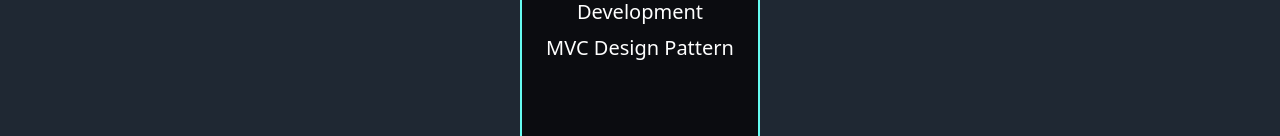
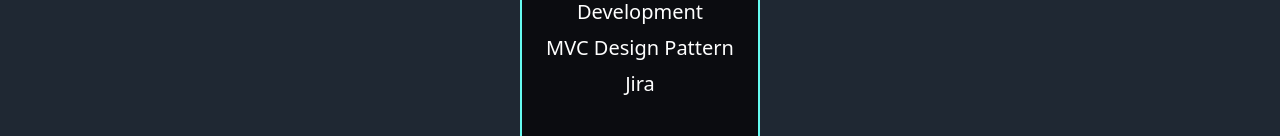
Before and after one commit to TandeepGill/Portfolio, a Next.js app: page /skills in a window 1280 px wide. Shown: the part 664-800 px from the top of the page. Built offline with nearby package versions, Linux system fonts and the light colour scheme; a web font is replaced by a local one.

Commit message:
Updated Other Tools section on Skills page.

```diff
--- a/pages/skills/index.js
+++ b/pages/skills/index.js
@@ -27,6 +27,7 @@
     'Postman',
     'Test Driven Development',
     'MVC Design Pattern',
+    'Jira',
   ];
 
   return (
```
